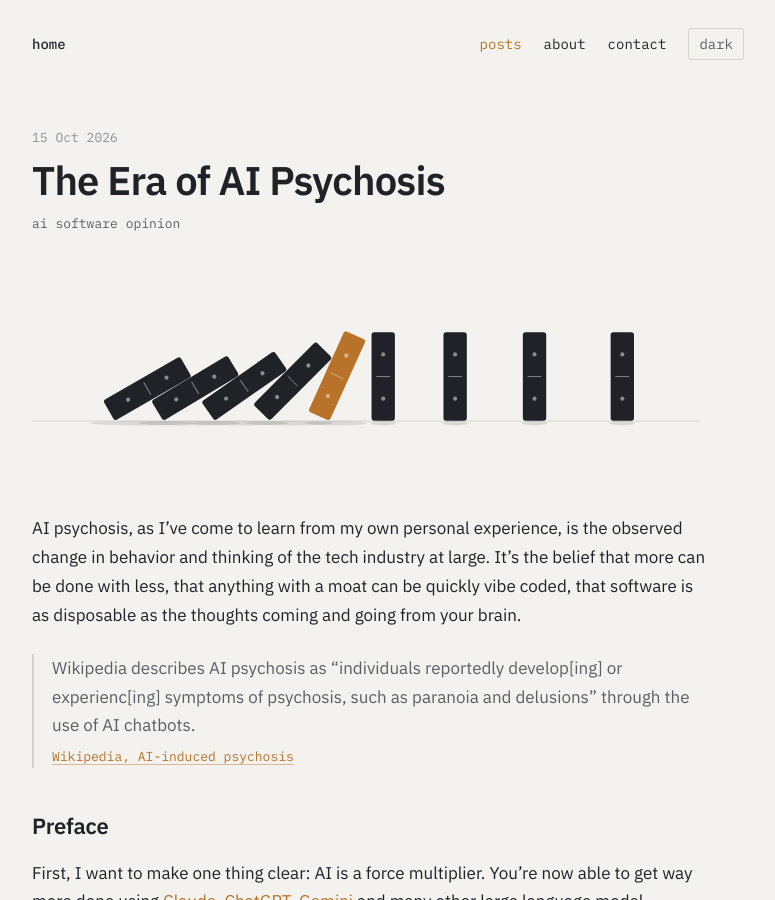
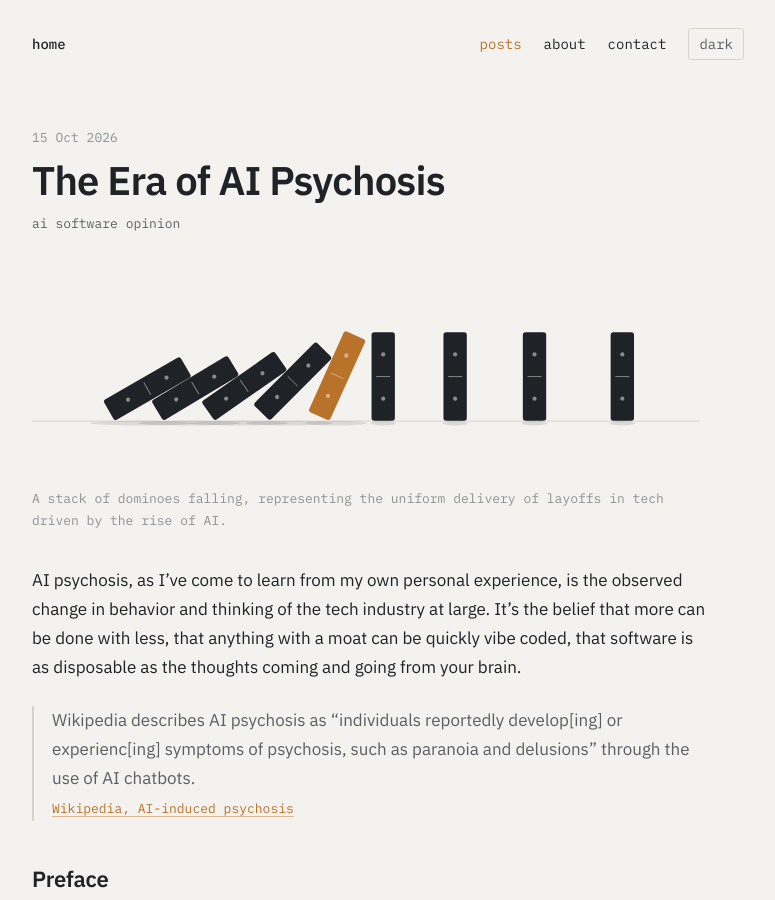
Before and after one commit to IsaacACasanova/IsaacACasanova.github.io, a Jekyll site: the page built from _posts/2026-10-15-the-era-of-ai-psychosis.markdown, in a window 1280 px wide and 900 px high. Shown: the whole window, without its empty margins (252-1027 px from the left). Built offline with Jekyll 4.4.1, drawn with Linux system fonts in a browser that asks for light colours; comment, search, counter and statistics services are not loaded.

Commit message:
Caption the dominoes header
Co-Authored-By: Claude Fable 5.1 <noreply@anthropic.com>

```diff
--- a/_posts/2026-10-15-the-era-of-ai-psychosis.markdown
+++ b/_posts/2026-10-15-the-era-of-ai-psychosis.markdown
@@ -9,6 +9,7 @@ tags: [ai, software, opinion]
 <figure class="hero-art">
   <img class="theme-dark" src="/images/ai-psychosis-dominoes-dark.svg" alt="A row of dominoes: five have fallen in a widening chain, one is mid-fall, four still stand." width="1456" height="440">
   <img class="theme-light" src="/images/ai-psychosis-dominoes-light.svg" alt="" width="1456" height="440">
+  <figcaption>A stack of dominoes falling, representing the uniform delivery of layoffs in tech driven by the rise of AI.</figcaption>
 </figure>
 
 AI psychosis, as I've come to learn from my own personal experience, is the observed change in behavior and thinking of the tech industry at large. It’s the belief that more can be done with less, that anything with a moat can be quickly vibe coded, that software is as disposable as the thoughts coming and going from your brain.
```
